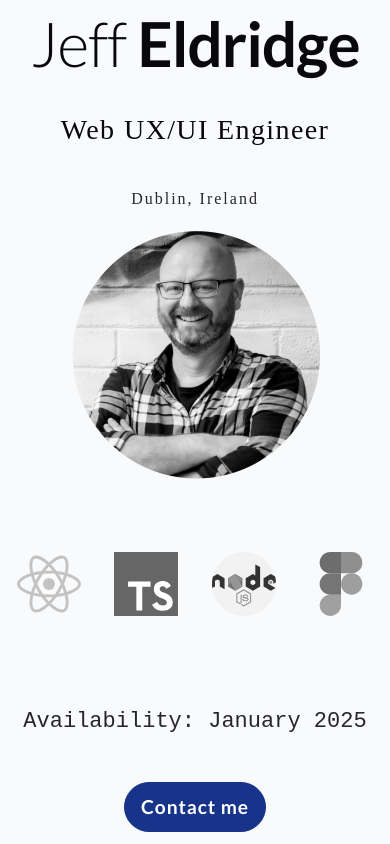
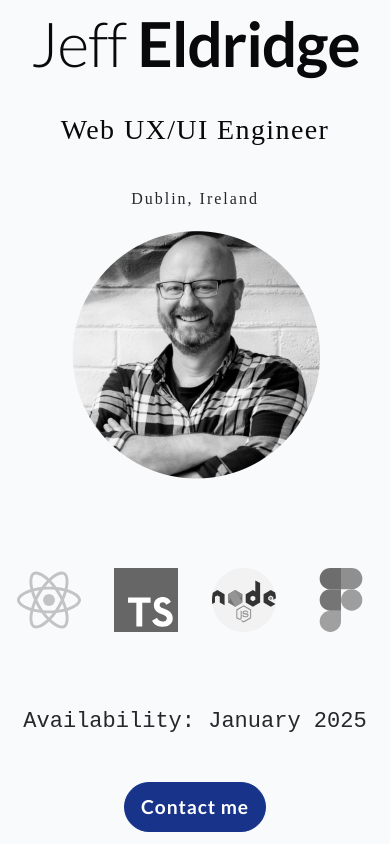
Before and after one commit to JeffEldridge/jeffeldridge.com, a website built with webpack: page index.html in a window 390 px wide. Built offline with nearby package versions, Linux system fonts and the light colour scheme.

Commit message:
responsiveness adjustments

```diff
--- a/css/style.css
+++ b/css/style.css
@@ -118,6 +118,13 @@ b {
 
   @media screen and (min-width: 960px) {
     max-width: 960px;
+
+  }
+
+  @media screen and (min-width: 1200px) {
+    max-width: 1200px;
+    max-height: 768px;
+
   }
 
 }
@@ -146,7 +153,7 @@ b {
     margin-top: 64px;
   }
 
-  @media screen and (min-width: 960px) {
+  @media screen and (min-width: 1200px) {
     margin-top: 128px;
   }
 
@@ -191,12 +198,12 @@ b {
 #images {
   display: none;
 
-  @media screen and (min-height: 700px) {
+  @media screen and (min-height: 750px) {
     display: flex;
   }
 
   flex-direction: row;
-  margin: 0 auto;
+  margin: 32px auto 0 auto;
   flex-wrap: wrap;
 
   height: 64px;
@@ -214,11 +221,16 @@ b {
   width: 100%;
 
   @media screen and (min-width: 768px) {
-    margin-bottom: 128px;
+    margin-bottom: 48px;
   }
 
   @media screen and (min-width: 960px) {
-    margin-bottom: 256px;
+    margin-top: 64px;
+    margin-bottom: 92px;
+  }
+
+  @media screen and (min-width: 1200px) {
+    margin-bottom: 128px;
   }
 
 
```
